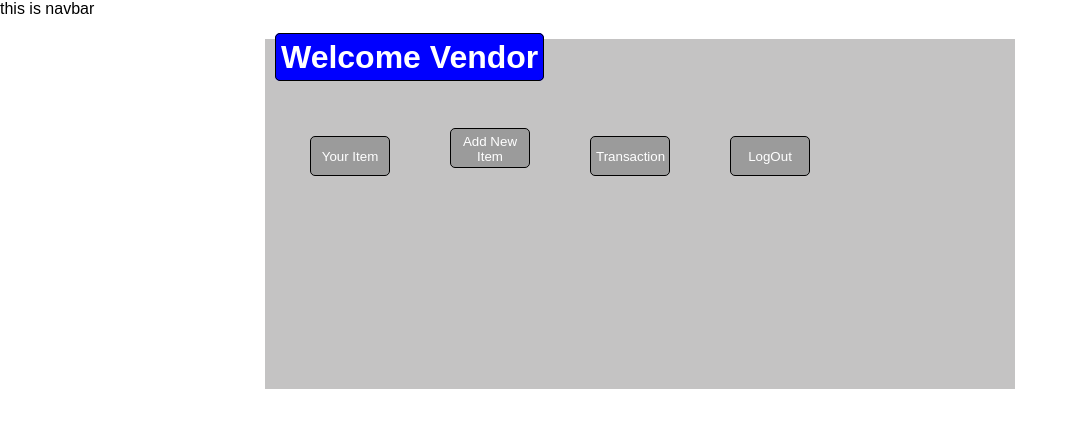
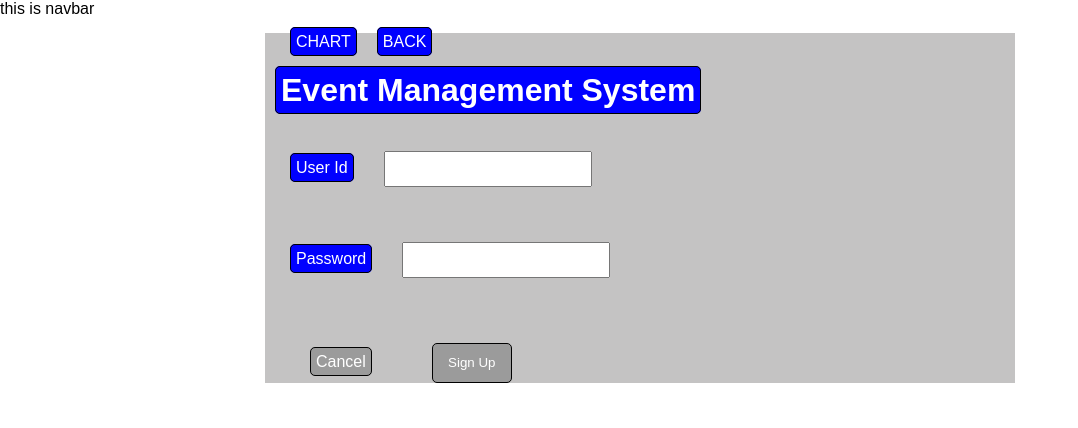
Before and after one commit to Sweta8587/acxiomAssignment, a React (Create React App) app in the folder libmang/: page /SignUpAsVendor in a window 1280 px wide. Shown: the top 428 px of the page, without its empty margins (0-1078 px from the left). Built offline with nearby package versions, Linux system fonts and the light colour scheme.

Commit message:
slight changes and nodemon added

```diff
--- a/libmang/src/components/Logins/Vendor/VendorSignUp.js
+++ b/libmang/src/components/Logins/Vendor/VendorSignUp.js
@@ -1,29 +1,94 @@
 import React from "react";
+import { useState } from "react";
 import alstyles from "../Admin/AdminLogin.module.css"
-// import { NavLink } from "react-router-dom";
+import { NavLink } from "react-router-dom";
+import { useNavigate } from "react-router-dom";
 
 const VenderSignUp = () => {
+
+    const navigate = useNavigate();
+
+    const [username, setUsername] = useState('');
+    const [password, setPassword] = useState('');
+    const handleUsernameChange = (e) => {
+        setUsername(e.target.value);
+    }
+    const handlePasswordChange = (e) => {
+        setPassword(e.target.value);
+    }
+
+    async function collectData() {
+        try {
+            let response = await fetch("http://localhost:5000/SignUpAsVendor", {
+                method: "POST",
+                body: JSON.stringify({
+                    UserId: username,
+                    Password: password,
+                }),
+                headers: {
+                    "content-type": "Application/json",
+                },
+            });
+
+            if (!response.ok) {
+                console.log("Response was not ok");
+            }
+            else {
+                navigate("/logAsVendor");
+            }
+
+        } catch (error) {
+            console.log("Not able to fetch", error);
+        }
+    }
+
+
 
 
 
     return (
         <>
             <div className={alstyles.inparea}>
-            <h1><label className={alstyles.llabel}>Welcome Vendor</label></h1>
-
-
-
                 <div className={alstyles.user}>
 
-                    <button className={alstyles.blabel}>Your Item</button>
-                    <button className={alstyles.blabel}>Add New Item</button>
-                    <button className={alstyles.blabel}>Transaction</button>
-                    <button className={alstyles.blabel}>LogOut</button>
-
-
+                    <label className={alstyles.llabel}>CHART</label>
+                    <NavLink to="/">
+                        <label className={alstyles.llabel}>BACK</label>
+                    </NavLink>
 
                 </div>
+                <h1><label className={alstyles.llabel}>Event Management System</label></h1>
+                <div className={alstyles.user}>
+                    <label className={alstyles.llabel} htmlFor="username">User Id</label>
+                    <input
+                        id="username"
+                        className={alstyles.inpbox}
+                        value={username}
+                        onChange={handleUsernameChange}
 
+                    ></input>
+                </div>
+                <div className={alstyles.user}>
+                    <label className={alstyles.llabel} htmlFor="password">Password</label>
+                    <input
+                        id="password"
+                        className={alstyles.inpbox}
+                        type="password"
+                        value={password}
+                        onChange={handlePasswordChange}
+                    ></input>
+                </div>
+                <div className={alstyles.user}>
+                    <label className={alstyles.blabel}>Cancel</label>
+
+                    <button
+                        className={alstyles.blabel}
+                        onClick={collectData}
+                    >
+                        Sign Up
+                    </button>
+
+                </div>
 
             </div>
 
```
Also changed, not shown: libmang/src/components/Logins/Vendor/VendorLogin.module.css (+8 -0 lines), libmang/src/components/Logins/Vendor/VendorLogin.js.
